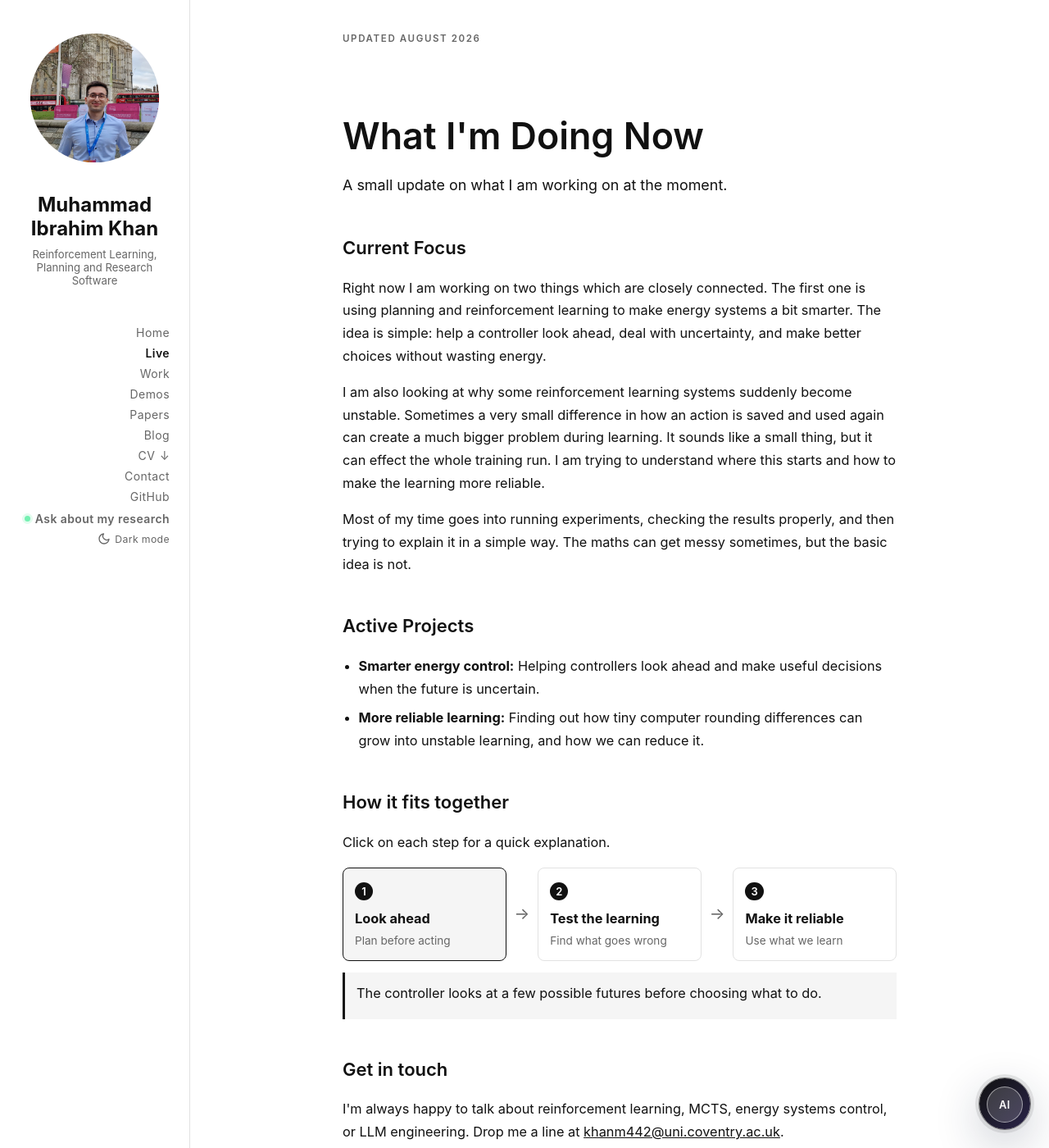
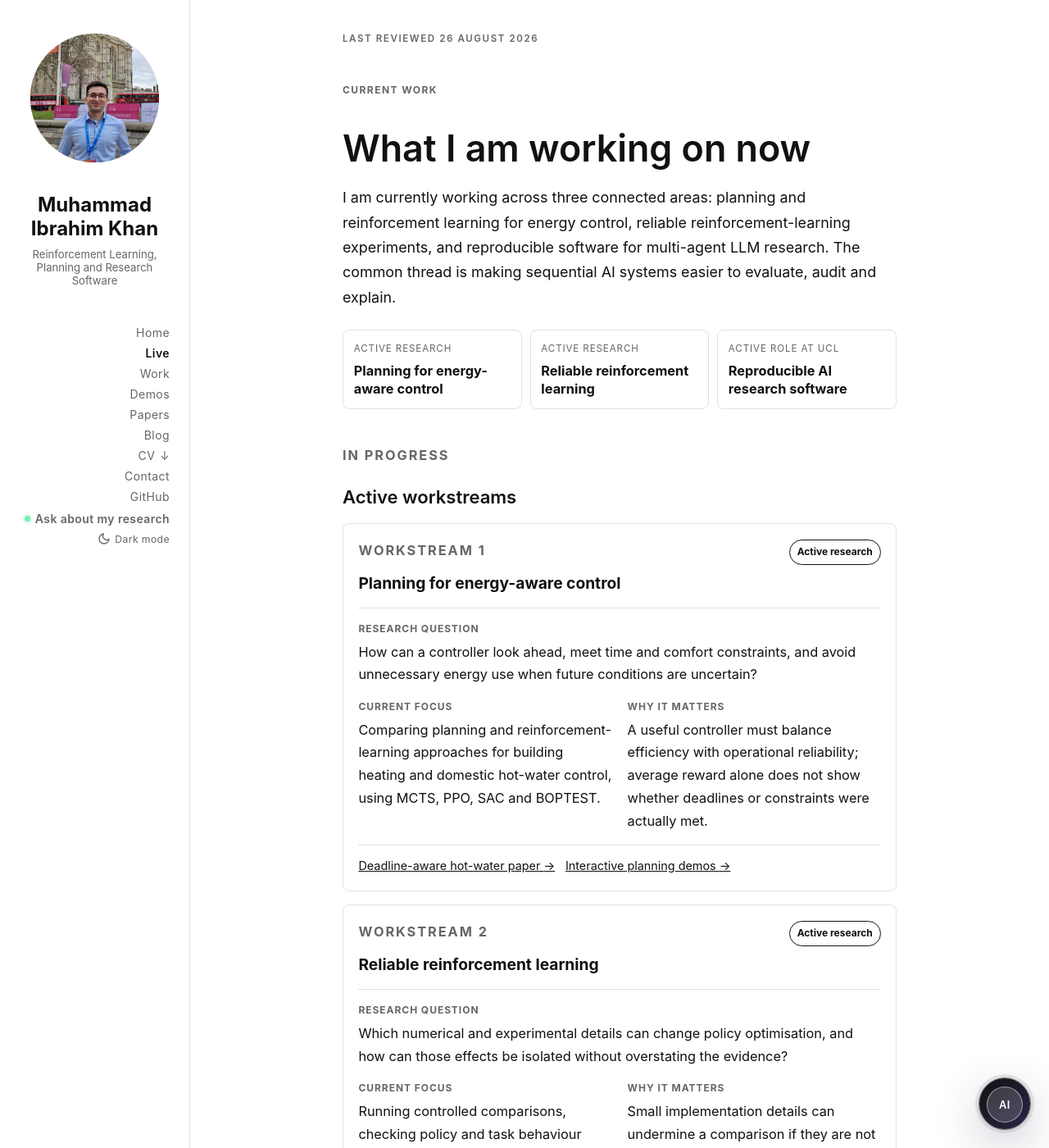
Before and after one commit to Ibrahimkhan4real/ibrahimkhan4real.github.io, a Jekyll site: the page built from live.html, in a window 1280 px wide and 1400 px high. Shown: the whole window at 82% size. Built offline with Jekyll 4.4.1, drawn with Linux system fonts in a browser that asks for light colours; some of the changed text lies outside the part shown.

Commit message:
feat: rebuild Live around verified workstreams

```diff
--- a/_data/now.yml
+++ b/_data/now.yml
@@ -1,21 +1,81 @@
-updated: "August 2026"
-content: |-
-  Right now I am working on two things which are closely connected. The first
-  one is using planning and reinforcement learning to make energy systems a bit
-  smarter. The idea is simple: help a controller look ahead, deal with
-  uncertainty, and make better choices without wasting energy.
+schema_version: 2
+updated: "2026-08-26"
+update_title: "Current research and software work"
+summary: >-
+  I am currently working across three connected areas: planning and
+  reinforcement learning for energy control, reliable reinforcement-learning
+  experiments, and reproducible software for multi-agent LLM research. The
+  common thread is making sequential AI systems easier to evaluate, audit and
+  explain.
 
-  I am also looking at why some reinforcement learning systems suddenly become
-  unstable. Sometimes a very small difference in how an action is saved and
-  used again can create a much bigger problem during learning. It sounds like a
-  small thing, but it can effect the whole training run. I am trying to
-  understand where this starts and how to make the learning more reliable.
+streams:
+  - id: "energy-control"
+    title: "Planning for energy-aware control"
+    status: "Active research"
+    question: >-
+      How can a controller look ahead, meet time and comfort constraints, and
+      avoid unnecessary energy use when future conditions are uncertain?
+    current_focus: >-
+      Comparing planning and reinforcement-learning approaches for building
+      heating and domestic hot-water control, using MCTS, PPO, SAC and BOPTEST.
+    why_it_matters: >-
+      A useful controller must balance efficiency with operational reliability;
+      average reward alone does not show whether deadlines or constraints were
+      actually met.
+    links:
+      - label: "Deadline-aware hot-water paper"
+        url: "https://arxiv.org/abs/2601.18123"
+      - label: "Interactive planning demos"
+        url: "/demos.html"
 
-  Most of my time goes into running experiments, checking the results properly,
-  and then trying to explain it in a simple way. The maths can get messy
-  sometimes, but the basic idea is not.
-projects:
-  - name: "Smarter energy control"
-    description: "Helping controllers look ahead and make useful decisions when the future is uncertain."
-  - name: "More reliable learning"
-    description: "Finding out how tiny computer rounding differences can grow into unstable learning, and how we can reduce it."
+  - id: "reliable-rl"
+    title: "Reliable reinforcement learning"
+    status: "Active research"
+    question: >-
+      Which numerical and experimental details can change policy optimisation,
+      and how can those effects be isolated without overstating the evidence?
+    current_focus: >-
+      Running controlled comparisons, checking policy and task behaviour
+      separately, and keeping a traceable route from each conclusion to its
+      supporting run.
+    why_it_matters: >-
+      Small implementation details can undermine a comparison if they are not
+      measured and reported explicitly.
+    public_note: >-
+      Only the broad public research direction is described here. Details tied
+      to anonymous review or unpublished results are withheld until public.
+
+  - id: "research-software"
+    title: "Reproducible AI research software"
+    status: "Active role at UCL"
+    question: >-
+      How can multi-agent LLM experiments be configured, logged and repeated so
+      that management-research claims remain inspectable?
+    current_focus: >-
+      Building experiment software with explicit configuration, structured
+      logging and auditable run outputs for multi-agent LLM studies.
+    why_it_matters: >-
+      Reproducible infrastructure makes it easier for collaborators to compare
+      runs, find errors and understand which evidence supports a conclusion.
+    links:
+      - label: "Professional work overview"
+        url: "/work.html"
+
+method_steps:
+  - number: "01"
+    title: "Define the decision"
+    description: "State the task, constraints, baselines and evidence needed before running experiments."
+  - number: "02"
+    title: "Control the comparison"
+    description: "Change one intended factor at a time and keep evaluation conditions aligned."
+  - number: "03"
+    title: "Audit the run"
+    description: "Record configuration, outputs and diagnostics that separate numerical survival, policy health and task performance."
+  - number: "04"
+    title: "Communicate the limit"
+    description: "Explain what was measured, what is inferred and what remains unknown."
+
+public_boundaries:
+  - "No employer-confidential data, private collaborator details or unpublished outcomes."
+  - "No anonymous-review identity, venue or result details before they are public."
+  - "Dates and role descriptions follow the verified public profile and CV."
--- a/assets/css/site.css
+++ b/assets/css/site.css
@@ -1488,3 +1488,138 @@ main article div#article_text .service-list {
     grid-template-columns: 1fr;
   }
 }
+.now-status-strip {
+  display: grid;
+  grid-template-columns: repeat(3, minmax(0, 1fr));
+  gap: 0.6rem;
+  margin-top: 1.5rem;
+}
+
+main article div#article_text .now-status-strip a {
+  display: flex;
+  min-width: 0;
+  padding: 0.8rem;
+  flex-direction: column;
+  border: 1px solid var(--border);
+  border-radius: var(--card-radius);
+  color: var(--text);
+  text-decoration: none;
+}
+
+main article div#article_text .now-status-strip a:hover,
+main article div#article_text .now-status-strip a:focus-visible {
+  border-color: var(--accent);
+  background: var(--accent-soft);
+  text-decoration: none;
+}
+
+.now-status-strip span {
+  margin-bottom: 0.35rem;
+  color: var(--text-muted);
+  font-size: 0.72rem;
+  letter-spacing: 0.08em;
+  text-transform: uppercase;
+}
+
+.now-status-strip strong {
+  line-height: 1.35;
+}
+
+.now-streams {
+  display: grid;
+  gap: 1rem;
+}
+
+.now-card {
+  padding: 1.15rem;
+  scroll-margin-top: 1rem;
+  border: 1px solid var(--border);
+  border-radius: var(--card-radius);
+  background: var(--panel);
+}
+
+.now-card-header {
+  display: flex;
+  align-items: start;
+  justify-content: space-between;
+  gap: 1rem;
+  padding-bottom: 0.85rem;
+  border-bottom: 1px solid var(--border);
+}
+
+.now-card-header h3 {
+  margin: 0;
+  font-size: 1.2rem;
+}
+
+.status-pill {
+  flex: 0 0 auto;
+  padding: 0.28rem 0.55rem;
+  border: 1px solid var(--accent);
+  border-radius: 999px;
+  color: var(--accent);
+  font-size: 0.75rem;
+  font-weight: 700;
+}
+
+.now-card-body {
+  display: grid;
+  grid-template-columns: repeat(2, minmax(0, 1fr));
+  gap: 0.9rem 1.2rem;
+  padding-top: 0.9rem;
+}
+
+.now-card-body .now-question {
+  grid-column: 1 / -1;
+}
+
+.now-card h4 {
+  margin: 0 0 0.3rem;
+  color: var(--text-muted);
+  font-size: 0.75rem;
+  letter-spacing: 0.08em;
+  text-transform: uppercase;
+}
+
+.now-card-body p {
+  margin: 0;
+}
+
+.public-note {
+  margin: 0.9rem 0 0;
+  padding: 0.75rem;
+  border-left: 3px solid var(--accent);
+  background: var(--accent-soft);
+  font-size: 0.9rem;
+}
+
+.now-links {
+  display: flex;
+  flex-wrap: wrap;
+  gap: 0.8rem;
+  margin-top: 0.9rem;
+  padding-top: 0.8rem;
+  border-top: 1px solid var(--border);
+  font-size: 0.9rem;
+}
+
+.public-boundary {
+  padding: 1.1rem;
+  border: 1px dashed var(--border);
+  border-radius: var(--card-radius);
+}
+
+@media screen and (max-width: 640px) {
+  .now-status-strip,
+  .now-card-body {
+    grid-template-columns: 1fr;
+  }
+
+  .now-card-body .now-question {
+    grid-column: 1;
+  }
+
+  .now-card-header {
+    flex-direction: column;
+  }
+}
--- a/assets/js/live.js
+++ /dev/null
@@ -1,41 +0,0 @@
-const updateClocks = () => {
-  const clockNodes = document.querySelectorAll('[data-timezone]');
-  const now = new Date();
-
-  clockNodes.forEach((node) => {
-    const tz = node.getAttribute('data-timezone');
-    try {
-      const formatter = new Intl.DateTimeFormat('en-GB', {
-        weekday: 'short',
-        hour: 'numeric',
-        minute: '2-digit',
-        timeZone: tz,
-      });
-      node.textContent = formatter.format(now);
-    } catch (error) {
-      node.textContent = 'timezone unavailable';
-    }
-  });
-};
-
-updateClocks();
-setInterval(updateClocks, 60 * 1000);
-
-const researchSteps = document.querySelectorAll('.research-step');
-const researchDetail = document.getElementById('research-detail');
-
-researchSteps.forEach((step) => {
-  step.addEventListener('click', () => {
-    researchSteps.forEach((item) => {
-      item.classList.remove('is-active');
-      item.setAttribute('aria-pressed', 'false');
-    });
-
-    step.classList.add('is-active');
-    step.setAttribute('aria-pressed', 'true');
-
-    if (researchDetail) {
-      researchDetail.textContent = step.dataset.detail;
-    }
-  });
-});
--- a/live.html
+++ b/live.html
@@ -1,89 +1,116 @@
 ---
 layout: default
 title: "Live — Muhammad Ibrahim Khan"
-description: "A simple update on my current work in energy control and reliable reinforcement learning."
+description: "Verified current work in energy-aware control, reliable reinforcement learning and reproducible AI research software."
 ---
 
+{% assign now = site.data.now %}
+{% assign profile = site.data.profile %}
+
 <header>
-  <p>Updated {{ site.data.now.updated | default: "August 2026" }}</p>
+  <p>Last reviewed <time datetime="{{ now.updated }}">{{ now.updated | date: "%d %B %Y" }}</time></p>
 </header>
 
 <article>
   <div id="article_title">
-    <h1>What I'm Doing Now</h1>
+    <p class="eyebrow">Current work</p>
+    <h1>What I am working on now</h1>
   </div>
+
   <div id="article_text">
-    <p class="lead">A small update on what I am working on at the moment.</p>
+    <p class="lead">{{ now.summary }}</p>
 
-    <section class="status-section">
-      <h2>Current Focus</h2>
-      <div id="now-content">
-        {{ site.data.now.content | default: "Loading current status..." | markdownify }}
+    <div class="now-status-strip" aria-label="Current workstreams">
+      {% for stream in now.streams %}
+      <a href="#{{ stream.id }}">
+        <span>{{ stream.status }}</span>
+        <strong>{{ stream.title }}</strong>
+      </a>
+      {% endfor %}
+    </div>
+
+    <section class="status-section" id="workstreams">
+      <p class="eyebrow">In progress</p>
+      <h2>Active workstreams</h2>
+
+      <div class="now-streams">
+        {% for stream in now.streams %}
+        <article class="now-card" id="{{ stream.id }}">
+          <div class="now-card-header">
+            <div>
+              <p class="eyebrow">Workstream {{ forloop.index }}</p>
+              <h3>{{ stream.title }}</h3>
+            </div>
+            <span class="status-pill">{{ stream.status }}</span>
+          </div>
+
+          <div class="now-card-body">
+            <div class="now-question">
+              <h4>Research question</h4>
+              <p>{{ stream.question }}</p>
+            </div>
+            <div>
+              <h4>Current focus</h4>
+              <p>{{ stream.current_focus }}</p>
+            </div>
+            <div>
+              <h4>Why it matters</h4>
+              <p>{{ stream.why_it_matters }}</p>
+            </div>
+          </div>
+
+          {% if stream.public_note %}
+          <p class="public-note"><strong>Public scope:</strong> {{ stream.public_note }}</p>
+          {% endif %}
+
+          {% if stream.links %}
+          <div class="now-links" aria-label="Public links for {{ stream.title }}">
+            {% for link in stream.links %}
+            <a href="{{ link.url | relative_url }}"{% if link.url contains "http" %} target="_blank" rel="noopener noreferrer"{% endif %}>{{ link.label }} <span aria-hidden="true">→</span></a>
+            {% endfor %}
+          </div>
+          {% endif %}
+        </article>
+        {% endfor %}
       </div>
     </section>
 
-    {% if site.data.now.projects %}
-    <section class="status-section">
-      <h2>Active Projects</h2>
+    <section class="status-section" id="method">
+      <p class="eyebrow">Research practice</p>
+      <h2>How I evaluate the work</h2>
+      <div class="work-steps">
+        {% for step in now.method_steps %}
+        <div>
+          <span>{{ step.number }}</span>
+          <h3>{{ step.title }}</h3>
+          <p>{{ step.description }}</p>
+        </div>
+        {% endfor %}
+      </div>
+    </section>
+
+    <section class="status-section public-boundary" id="public-scope">
+      <p class="eyebrow">Public scope</p>
+      <h2>What this page deliberately leaves out</h2>
+      <p>
+        This is a public progress page, not a lab notebook. It gives enough
+        context to explain the direction of the work without exposing private,
+        employer-confidential or anonymous-review material.
+      </p>
       <ul>
-        {% for project in site.data.now.projects %}
-        <li><strong>{{ project.name }}:</strong> {{ project.description }}</li>
-        {% endfor %}
+        {% for boundary in now.public_boundaries %}<li>{{ boundary }}</li>{% endfor %}
       </ul>
     </section>
-    {% endif %}
 
-    <section class="status-section">
-      <h2>How it fits together</h2>
-      <p>Click on each step for a quick explanation.</p>
-      <div class="research-flow" aria-label="A simple three step view of my current research">
-        <button
-          class="research-step is-active"
-          type="button"
-          data-detail="The controller looks at a few possible futures before choosing what to do."
-          aria-controls="research-detail"
-          aria-pressed="true">
-          <span class="research-step-number">1</span>
-          <strong>Look ahead</strong>
-          <small>Plan before acting</small>
-        </button>
-        <span class="research-arrow" aria-hidden="true">→</span>
-        <button
-          class="research-step"
-          type="button"
-          data-detail="I run lots of small tests and check where the learning starts behaving in a strange way."
-          aria-controls="research-detail"
-          aria-pressed="false">
-          <span class="research-step-number">2</span>
-          <strong>Test the learning</strong>
-          <small>Find what goes wrong</small>
-        </button>
-        <span class="research-arrow" aria-hidden="true">→</span>
-        <button
-          class="research-step"
-          type="button"
-          data-detail="The goal is a controller that wastes less energy and learns in a more reliable way."
-          aria-controls="research-detail"
-          aria-pressed="false">
-          <span class="research-step-number">3</span>
-          <strong>Make it reliable</strong>
-          <small>Use what we learn</small>
-        </button>
+    <section class="status-section contact-panel">
+      <h2>Follow the public work</h2>
+      <p>For stable records, use the publications, Work page and verified CV. For a question about the current direction, email me.</p>
+      <div class="hero-actions">
+        <a class="button-primary" href="{{ "/papers.html" | relative_url }}">Publications</a>
+        <a class="button-secondary" href="{{ "/work.html" | relative_url }}">Work overview</a>
+        <a class="button-secondary" href="{{ profile.links.cv | relative_url }}">Download CV</a>
+        <a class="button-secondary" href="mailto:{{ profile.contact.email }}">Email</a>
       </div>
-      <p id="research-detail" class="research-detail" aria-live="polite">
-        The controller looks at a few possible futures before choosing what to do.
-      </p>
-    </section>
-
-    <section class="status-section">
-      <h2>Get in touch</h2>
-      <p>I'm always happy to talk about reinforcement learning, MCTS, energy systems control, or LLM engineering. Drop me a line at <a href="mailto:khanm442@uni.coventry.ac.uk">khanm442@uni.coventry.ac.uk</a>.</p>
     </section>
   </div>
 </article>
-
-<footer>
-  <a class="button_accent" href="mailto:khanm442@uni.coventry.ac.uk">Get in touch</a>
-</footer>
-
-<script src="{{ '/assets/js/live.js?v=20260813_v1' | relative_url }}"></script>
--- a/package.json
+++ b/package.json
@@ -10,8 +10,9 @@
   "scripts": {
     "build": "bundle exec jekyll build --strict_front_matter",
     "serve": "bundle exec jekyll serve --host 127.0.0.1 --port 4000 --livereload",
-    "test": "npm run test:syntax && npm run test:worker && npm run test:smoke",
+    "test": "npm run test:syntax && npm run test:content && npm run test:worker && npm run test:smoke",
     "test:syntax": "node scripts/check-js.mjs",
+    "test:content": "python3 -m unittest discover -s tests/unit -p 'test_*.py'",
     "test:worker": "npm --prefix worker test",
     "test:smoke": "playwright test",
     "smoke": "playwright test",
--- /dev/null
+++ b/requirements-content.txt
@@ -0,0 +1,2 @@
+requests==2.32.3
+PyYAML==6.0.2
```
Also changed, not shown: DEVELOPMENT.md (+2 -1 lines), scripts/update_now.py (+91 -19 lines), tests/smoke/live.spec.js (added, +33 -0 lines), .github/workflows/ci.yml, .github/workflows/update-now.yml, 2 other files.
